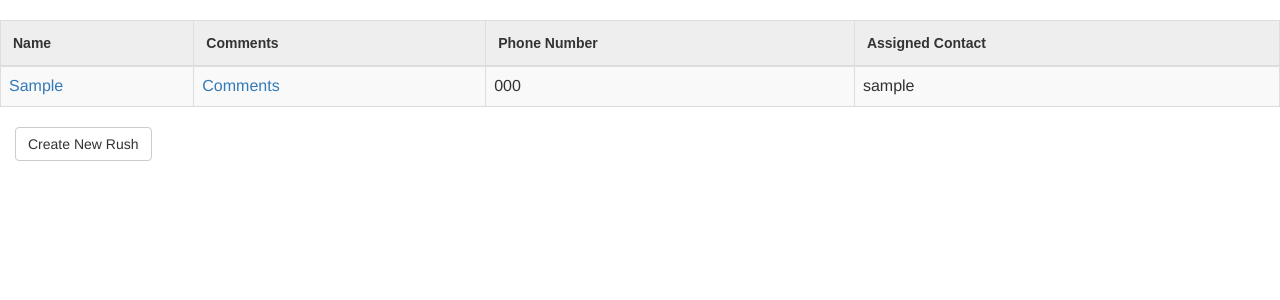
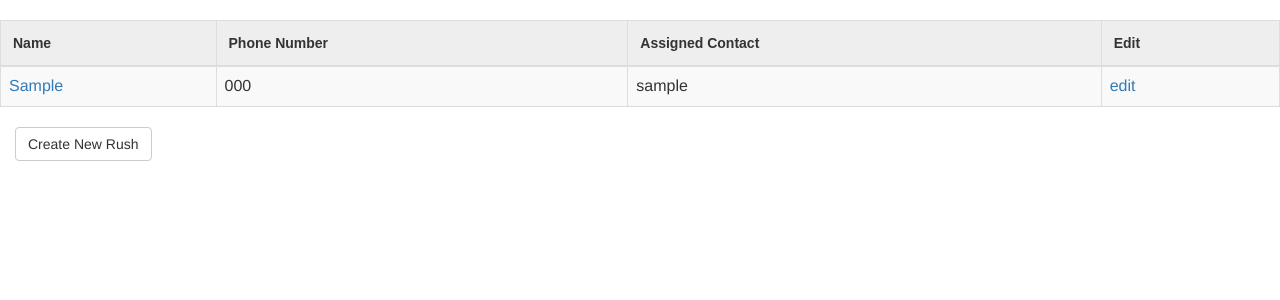
Before and after one commit to mattbrandman/rushmanager, a Django app: page /rushtracker/ in a window 1280 px wide. Shown: the part 52-352 px from the top of the page. Run offline with Django 3.2, Linux system fonts and the light colour scheme; tables that the repository leaves empty hold one stand-in row (values such as "Sample post"); parts of the project's set-up code (start-up, migrations or seed data) failed here and were passed over; some libraries are stand-ins or nearby versions.

Commit message:
changed index table

```diff
--- a/templates/rushtracker/index.html
+++ b/templates/rushtracker/index.html
@@ -7,19 +7,19 @@
 			<thead>
 				<tr>
 					<th>Name</th>
-					<th>Comments</th>
 					<th>Phone Number</th>
 					<th>Assigned Contact</th>
+                    <th>Edit</th>
 				</tr>
 			</thead>
 			<tbody>
 		{% for rush in all_rushes %}
 			<tr>
 			<!--Could display comment up/down vote and amount here-->
-				<td><a href="{% url 'rushtracker:update' rush.id %}" target='_self'>{{rush.first_name}}</a></td>
-				<td><a href="{% url 'comments:comments' rush.id %}" target='_self'>Comments</a></td>
+				<td><a href="{% url 'comments:comments' rush.id %}" target='_self'>{{rush.first_name}}</a></td>
 				<td>{{rush.number}}</td>
 				<td>{{rush.contact}}</td>
+                <td><a href="{% url 'rushtracker:update' rush.id %}" target='_self'>edit</a></td>
 			</tr>
 		{% endfor %}
 			</tbody>
```
